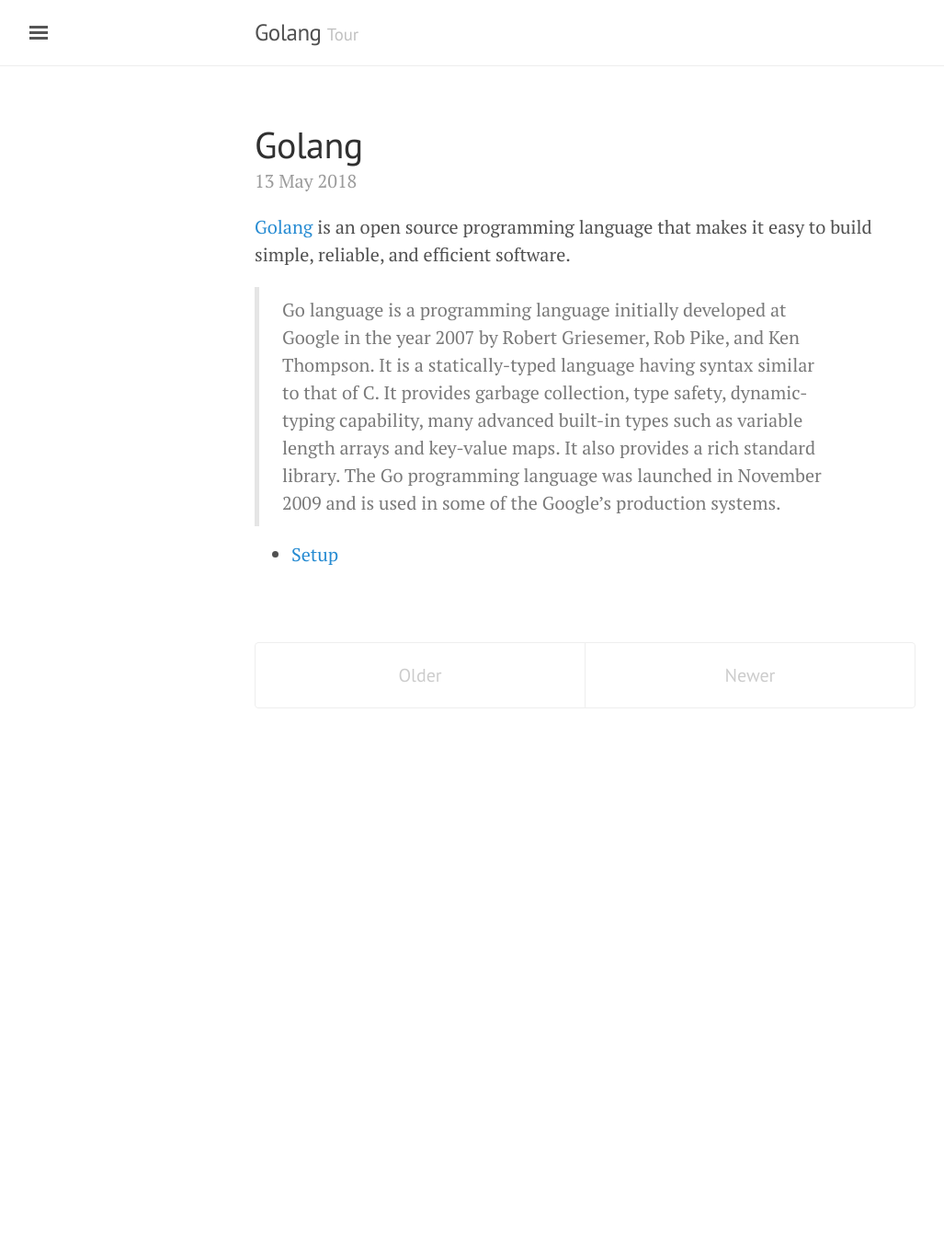
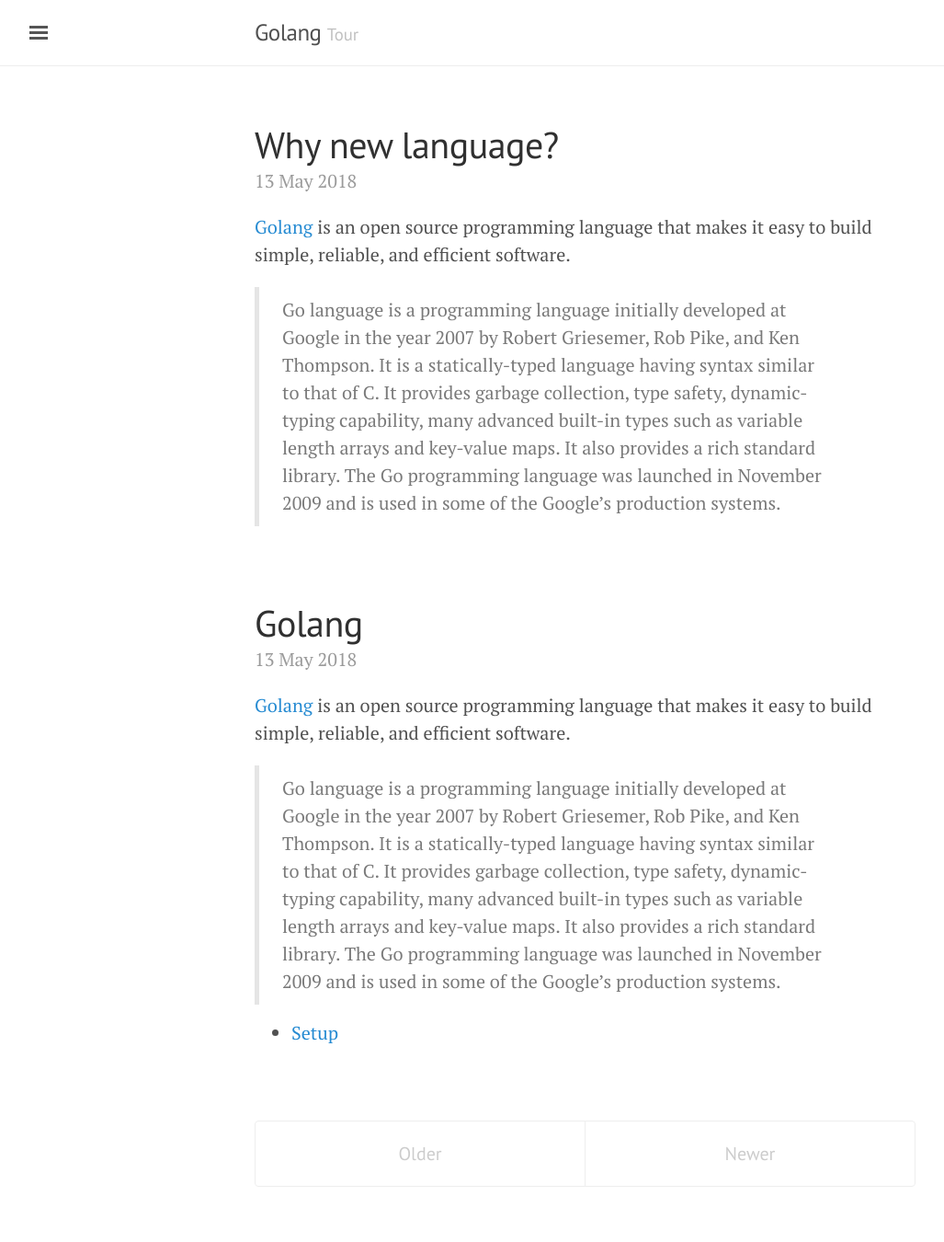
Before and after one commit to SGKutty/go, a Jekyll site: the page built from index.html, in a window 1280 px wide. Shown: the whole page at 92% size, without its empty margins (3-1030 px from the left). Built offline with Jekyll 4.4.1, drawn with Linux system fonts in a browser that asks for light colours; the list of posts is cut into pages by our own code; before the commit the page ends 900 px from its top, so only the background shows below that.

```diff
--- /dev/null
+++ b/_posts/2018-05-13-why-new-language.md
@@ -0,0 +1,8 @@
+---
+layout: post
+title: Why new language?
+---
+
+[Golang](https://golang.org) is an open source programming language that makes it easy to build simple, reliable, and efficient software.
+
+  > Go language is a programming language initially developed at Google in the year 2007 by Robert Griesemer, Rob Pike, and Ken Thompson. It is a statically-typed language having syntax similar to that of C. It provides garbage collection, type safety, dynamic-typing capability, many advanced built-in types such as variable length arrays and key-value maps. It also provides a rich standard library. The Go programming language was launched in November 2009 and is used in some of the Google's production systems.
```
Also changed, not shown: _posts/2018-05-13-golang.md (+1 -1 lines).
